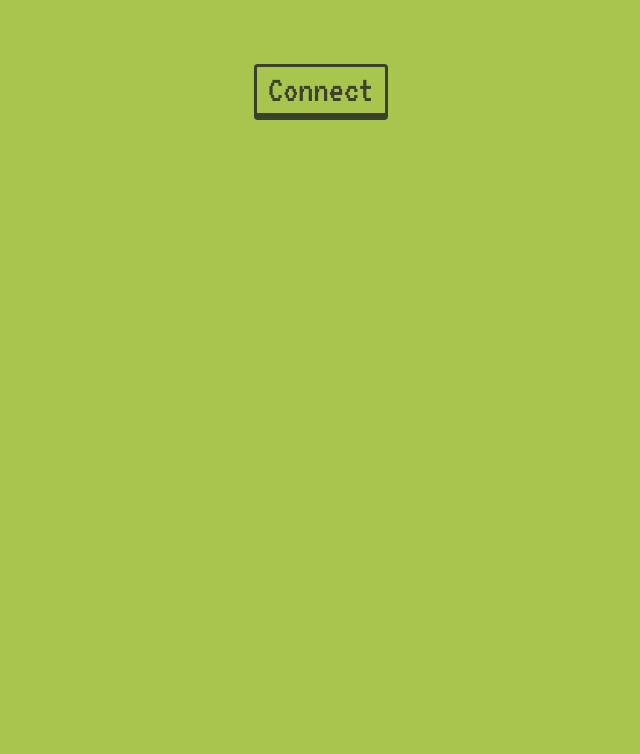
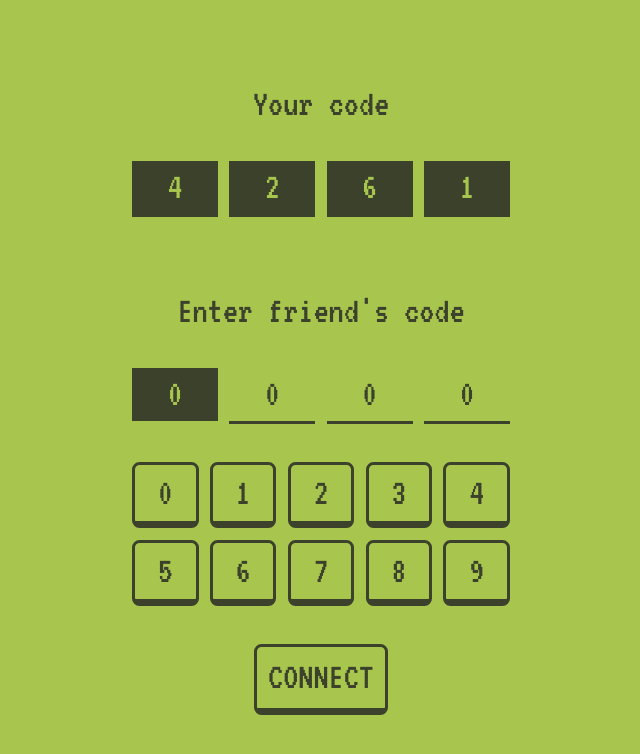
Before and after one commit to marinm/connect-four, a React (Vite) app: page / in a window 1280 px wide. Shown: the top 754 px of the page, without its empty margins (319-959 px from the left). Built offline with nearby package versions, Linux system fonts and the light colour scheme.

Commit message:
show CodePage

```diff
--- a/src/App.css
+++ b/src/App.css
@@ -141,3 +141,112 @@ th {
     padding: 1ch;
     border: 1px solid black;
 }
+
+.hidden {
+    display: none !important;
+}
+
+.screen {
+    width: 100%;
+    height: 100%;
+    display: flex;
+    flex-direction: column;
+    justify-content: center;
+    align-items: center;
+    gap: 1rem;
+    overflow: auto;
+}
+
+#friend-code {
+    width: 100%;
+    display: flex;
+    justify-content: space-between;
+    align-items: center;
+    gap: 0.3rem;
+    max-width: 10cm;
+}
+
+.digit {
+    border-bottom: 0.1rem solid var(--fg-color);
+    font-size: 1rem;
+    line-height: 1rem;
+    flex-grow: 1;
+    padding: 0.2rem 0;
+    text-align: center;
+    white-space: pre;
+}
+
+.digit.focus {
+    background-color: var(--fg-color);
+    color: var(--bg-color);
+}
+
+.gap {
+    width: 0.2rem;
+}
+
+.keypad {
+    display: grid;
+    grid-template-columns: repeat(5, 1fr);
+    grid-template-rows: 1fr 1fr;
+    gap: 0.3rem;
+    width: 100%;
+    max-width: 10cm;
+}
+
+.keypad-btn {
+    background-color: transparent;
+    font-size: 1rem;
+    border-radius: 0.2rem;
+    border-width: 0.1rem 0.1rem 0.2rem 0.1rem;
+    aspect-ratio: 1;
+    padding: 0;
+    margin: 0;
+}
+
+.keypad-btn:active,
+.keypad-btn:target {
+    border-width: 0.2rem 0.1rem 0.1rem 0.1rem;
+}
+.keypad-btn:focus {
+    outline: 0.1em solid var(--fg-color);
+}
+
+.inverted {
+    background-color: var(--fg-color);
+    color: var(--bg-color);
+    border-color: var(--bg-color);
+}
+
+.own-code-container {
+    width: 100%;
+    max-width: 10cm;
+    padding-bottom: 1rem;
+    display: flex;
+    gap: 1em;
+    flex-direction: column;
+}
+
+#own-code {
+    width: 100%;
+    display: flex;
+    justify-content: space-between;
+    align-items: center;
+    gap: 0.3rem;
+    max-width: 10cm;
+    padding-bottom: 1rem;
+}
+
+#own-code .digit {
+    background-color: var(--fg-color);
+    color: var(--bg-color);
+}
+
+#connect-btn {
+    background-color: transparent;
+    font-size: 1rem;
+    border-radius: 0.2rem;
+    border-width: 0.1rem 0.1rem 0.2rem 0.1rem;
+    padding: 0.3rem;
+    margin: 0;
+}
--- a/src/App.tsx
+++ b/src/App.tsx
@@ -1,4 +1,5 @@
 import "./App.css";
+import { CodePage } from "./components/CodePage";
 import { useRoom } from "./hooks/useRoom";
 
 // function invite(name: string) {
@@ -21,12 +22,7 @@ function App() {
     }
 
     if (room.socket.readyState === WebSocket.CLOSED) {
-        return (
-            <div className="page">
-                <button onClick={() => room.join()}>Connect</button>
-                <div>{room.socket.error ? "There was an error" : ""}</div>
-            </div>
-        );
+        return <CodePage />;
     }
 
     if (room.socket.readyState === WebSocket.CONNECTING) {
@@ -41,12 +37,7 @@ function App() {
         return "Error";
     }
 
-    return (
-        <div>
-            <div>Connected!</div>
-            <div>Playing as {room.myself}</div>
-        </div>
-    );
+    return "Connected!";
 
     // return (
     //     <div className="page">
--- /dev/null
+++ b/src/components/CodePage.tsx
@@ -0,0 +1,68 @@
+import { useState } from "react";
+import { randomDigits } from "../utils/randomDigits";
+import { classes } from "../utils/classes";
+
+export function CodePage() {
+    const [position, setPosition] = useState(0);
+    const [friendCode, setFriendCode] = useState<number[]>([0, 0, 0, 0]);
+    const myCode = randomDigits(4);
+
+    function enterNumber(n: number) {
+        friendCode[position] = n;
+        setFriendCode([...friendCode]);
+
+        // If on the last digit, stay there
+        setPosition(position === 3 ? 3 : (position + 1) % 4);
+    }
+
+    function connect() {
+        const mc = myCode;
+        const fc = friendCode.join("");
+        const fullCode = mc < fc ? mc + fc : fc + mc;
+        console.log("connect ", fullCode);
+    }
+
+    return (
+        <div className="page">
+            <div id="screen-code-input" className="screen">
+                Your code
+                <div id="own-code">
+                    {[0, 1, 2, 3].map((n) => (
+                        <div key={n} className="digit">
+                            {myCode[n]}
+                        </div>
+                    ))}
+                </div>
+                <div>Enter friend's code</div>
+                <div id="friend-code">
+                    {[0, 1, 2, 3].map((n) => (
+                        <div
+                            key={n}
+                            className={classes({
+                                digit: true,
+                                inverted: position === n,
+                            })}
+                            onClick={() => setPosition(n)}
+                        >
+                            {friendCode[n]}
+                        </div>
+                    ))}
+                </div>
+                <div className="keypad">
+                    {[0, 1, 2, 3, 4, 5, 6, 7, 8, 9].map((n) => (
+                        <button
+                            key={n}
+                            className="keypad-btn"
+                            onClick={() => enterNumber(n)}
+                        >
+                            {n}
+                        </button>
+                    ))}
+                </div>
+                <button id="connect-btn" onClick={() => connect()}>
+                    CONNECT
+                </button>
+            </div>
+        </div>
+    );
+}
```
